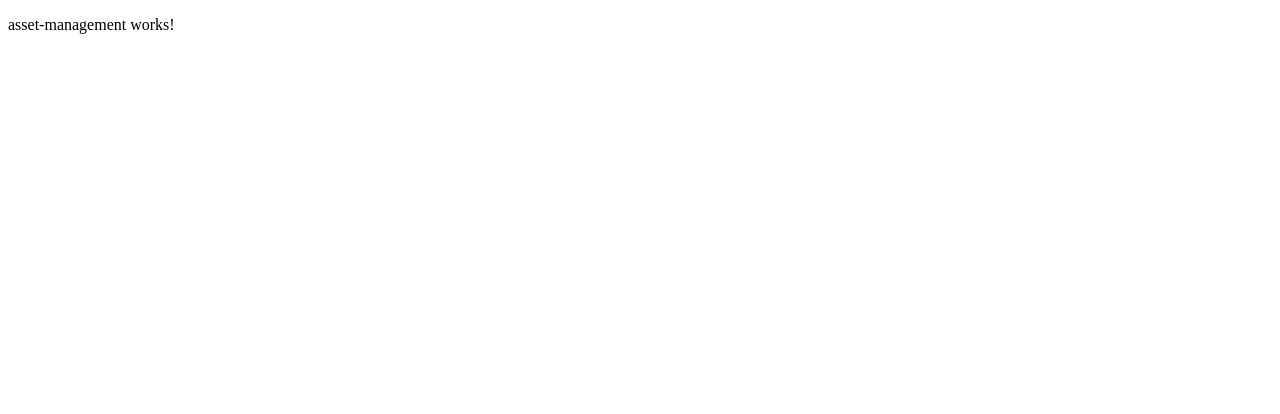
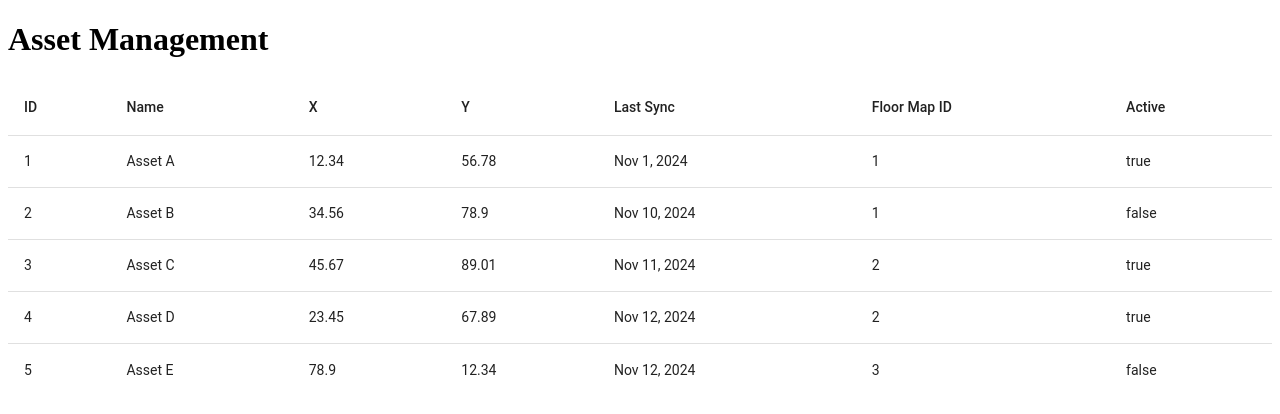
Before and after one commit to rikjalzabet/Indoor-localization, an Angular app in the folder web-ui/: page /asset-managment in a window 1280 px wide. Shown: the top 414 px of the page. Built offline with nearby package versions, Linux system fonts and the light colour scheme.

Commit message:
SCRUM-171 created table of assets with material

```diff
--- a/web-ui/package.json
+++ b/web-ui/package.json
@@ -12,10 +12,12 @@
   "private": true,
   "dependencies": {
     "@angular/animations": "^18.2.0",
+    "@angular/cdk": "^17.3.10",
     "@angular/common": "^18.2.0",
     "@angular/compiler": "^18.2.0",
     "@angular/core": "^18.2.0",
     "@angular/forms": "^18.2.0",
+    "@angular/material": "^17.3.10",
     "@angular/platform-browser": "^18.2.0",
     "@angular/platform-browser-dynamic": "^18.2.0",
     "@angular/platform-server": "^18.2.0",
--- a/web-ui/src/app/asset-management/asset-management.component.html
+++ b/web-ui/src/app/asset-management/asset-management.component.html
@@ -1 +1,47 @@
-<p>asset-management works!</p>
+<h1>Asset Management</h1>
+
+<div class="mat-elevation-z8">
+    <table mat-table [dataSource]="dataSource" class="full-width-table">
+
+        <ng-container matColumnDef="id">
+            <th mat-header-cell *matHeaderCellDef> ID </th>
+            <td mat-cell *matCellDef="let row"> {{ row.id }} </td>
+        </ng-container>
+
+        <ng-container matColumnDef="name">
+            <th mat-header-cell *matHeaderCellDef> Name </th>
+            <td mat-cell *matCellDef="let row"> {{ row.name }} </td>
+        </ng-container>
+
+        <ng-container matColumnDef="x">
+            <th mat-header-cell *matHeaderCellDef> X </th>
+            <td mat-cell *matCellDef="let row"> {{ row.x }} </td>
+        </ng-container>
+
+        <ng-container matColumnDef="y">
+            <th mat-header-cell *matHeaderCellDef> Y </th>
+            <td mat-cell *matCellDef="let row"> {{ row.y }} </td>
+        </ng-container>
+
+        <ng-container matColumnDef="lastSync">
+            <th mat-header-cell *matHeaderCellDef> Last Sync </th>
+            <td mat-cell *matCellDef="let row"> {{ row.lastSync | date }} </td>
+        </ng-container>
+
+
+        <ng-container matColumnDef="floorMapId">
+            <th mat-header-cell *matHeaderCellDef> Floor Map ID </th>
+            <td mat-cell *matCellDef="let row"> {{ row.floorMapId }} </td>
+        </ng-container>
+
+        <ng-container matColumnDef="active">
+            <th mat-header-cell *matHeaderCellDef> Active </th>
+            <td mat-cell *matCellDef="let row">
+                {{row.active}}
+            </td>
+        </ng-container>
+
+        <tr mat-header-row *matHeaderRowDef="displayedColumns"></tr>
+        <tr mat-row *matRowDef="let row; columns: displayedColumns;"></tr>
+    </table>
+</div>
--- a/web-ui/src/app/asset-management/asset-management.component.ts
+++ b/web-ui/src/app/asset-management/asset-management.component.ts
@@ -1,12 +1,33 @@
-import { Component } from '@angular/core';
-
+import { Component, OnInit } from '@angular/core';
+import { MatTableModule } from '@angular/material/table'; // Import MatTableModule
+import { MatTableDataSource } from '@angular/material/table';
+import { CommonModule } from '@angular/common'; // Required for common directives like ngFor, ngIf
+import { WebUiService } from '../services/web-ui.service';
+import { IAsset } from '../models/iasset';
 @Component({
   selector: 'app-asset-management',
   standalone: true,
-  imports: [],
+  imports: [
+    CommonModule,
+    MatTableModule
+  ],
   templateUrl: './asset-management.component.html',
   styleUrl: './asset-management.component.css'
 })
-export class AssetManagementComponent {
+export class AssetManagementComponent implements OnInit {
+    displayedColumns: string[] = ['id', 'name', 'x', 'y', 'lastSync', 'floorMapId', 'active'];
+    dataSource = new MatTableDataSource<IAsset>([]);
 
+    constructor(private webUiService: WebUiService){}
+
+    ngOnInit(): void{
+        this.fetchAssets();
+    }
+
+    fetchAssets(): void {
+      this.webUiService.getAssets().subscribe({
+        next: (data) => (this.dataSource.data = data),
+        error: (err) => console.error ('Error fetching data', err)
+      });
+    }
 }
```
Also changed, not shown: 1 other file (tests, documents, lock files or other folders).
